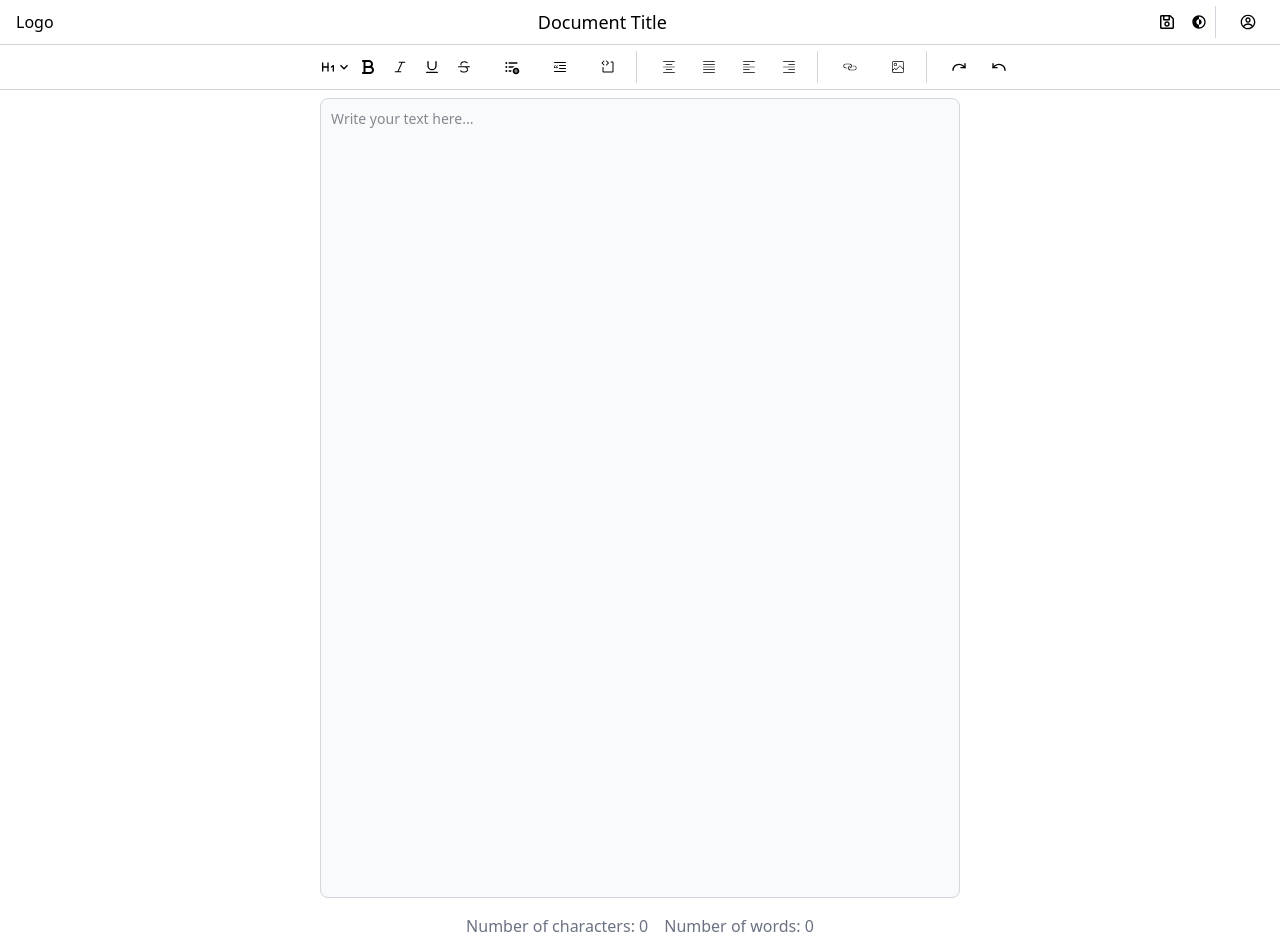
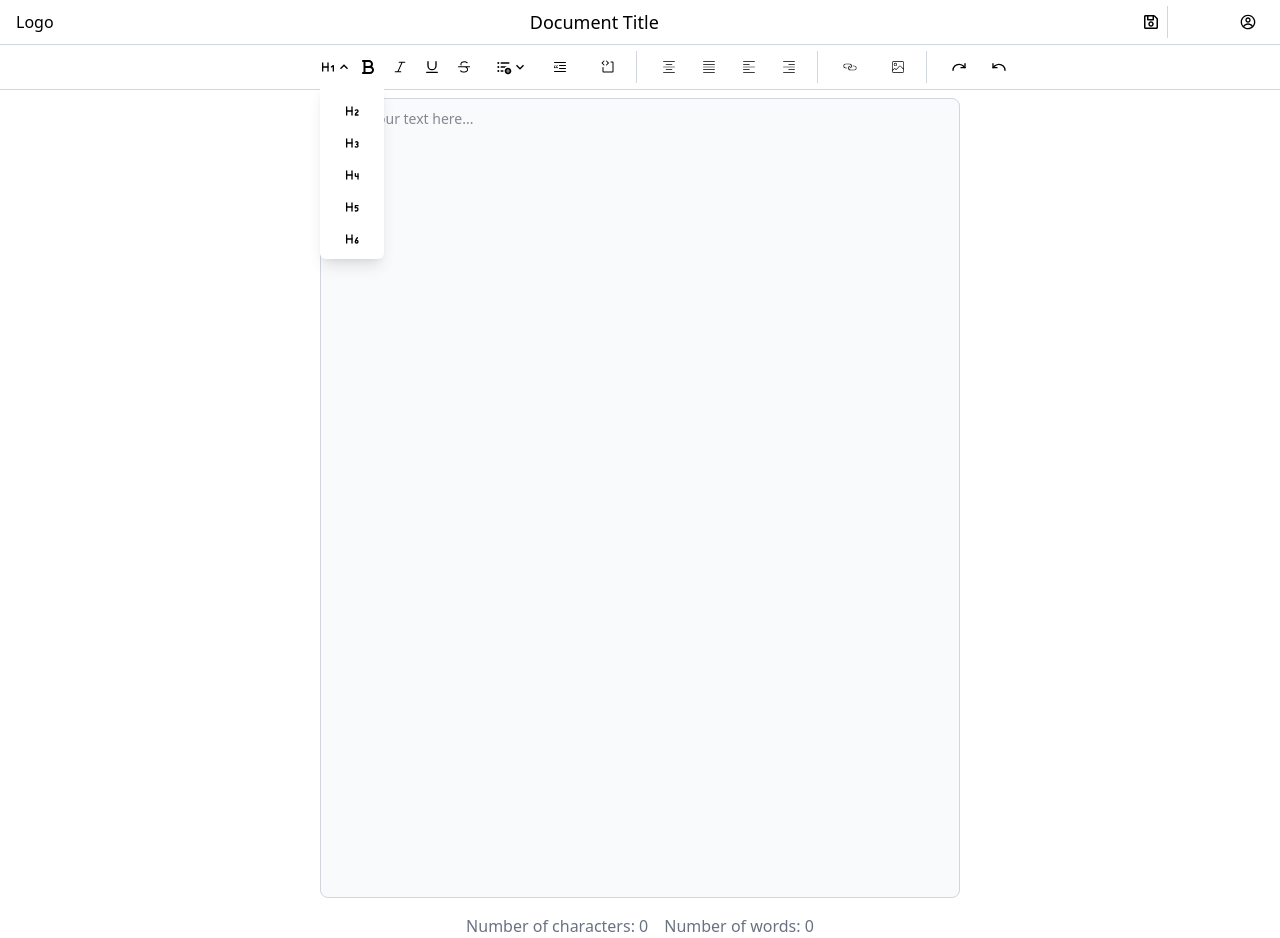
Before and after one commit to adebomiolusegun/My-text-editor, a React (Vite) app: page / in a window 1280 px wide. Both pictures are taken after a click on the button 336 px from the left and 67 px from the top of the page. Built offline with nearby package versions, Linux system fonts and the light colour scheme.

Commit message:
updated ui

```diff
--- a/src/UI/headerComponents/HeaderActions.tsx
+++ b/src/UI/headerComponents/HeaderActions.tsx
@@ -1,10 +1,19 @@
-import { CgDarkMode } from "react-icons/cg";
 import { FaRegSave } from "react-icons/fa";
 import Profile from "./Profile";
+import { CiSun } from "react-icons/ci";
+import { LuMoonStar } from "react-icons/lu";
+import { useDropDownStore } from "@store/DropDownStore";
+
+import type { TextFormatProps } from "src/types";
 // import { LuUndo } from "react-icons/lu";
 // import { LuRedo } from "react-icons/lu";
 
-function HeaderActions() {
+function HeaderActions({ id }: TextFormatProps) {
+  const open = useDropDownStore((state) => state.isOpen);
+  const toggle = useDropDownStore((state) => state.toggle);
+
+  const isOpen = open === id;
+
   return (
     <div className="flex w-auto gap-4 justify-around items-center rounded-md h-7">
       <div className=" headerActionDivider">
@@ -12,9 +21,17 @@ function HeaderActions() {
           <button className="headerBtn">
             <FaRegSave className="" />
           </button>
-          <button className="headerBtn">
-            <CgDarkMode />
-          </button>
+        </div>
+        <div className="flex ">
+          {isOpen ? (
+            <button className="headerBtn" onClick={() => toggle(id)}>
+              <LuMoonStar className="hidden dark:block" />
+            </button>
+          ) : (
+            <button className="headerBtn" onClick={() => toggle(id)}>
+              <CiSun className="hidden dark:block" />
+            </button>
+          )}
         </div>
         <button className="headerBtn">
           <Profile />
@@ -24,4 +41,6 @@ function HeaderActions() {
   );
 }
 
+<HeaderActions id="themeToggle" />;
+
 export default HeaderActions;
--- a/src/UI/toolsBarComponents/paragraphFormatting/BulletList.tsx
+++ b/src/UI/toolsBarComponents/paragraphFormatting/BulletList.tsx
@@ -1,12 +1,41 @@
-import { MdFormatListBulletedAdd } from "react-icons/md";
+import { useDropDownStore } from "@store/DropDownStore";
+import {
+  MdFormatListBulletedAdd,
+  MdOutlineKeyboardArrowDown,
+  MdOutlineKeyboardArrowUp,
+} from "react-icons/md";
+import { PiListBulletsLight } from "react-icons/pi";
+import type { TextFormatProps } from "src/types";
 
-function BulletList() {
+function BulletList({ id }: TextFormatProps) {
+  const bulletOpen = useDropDownStore((state) => state.isOpen);
+  const toggle = useDropDownStore((state) => state.toggle);
+
+  const isOpen = bulletOpen === id;
+
   return (
     <div>
-      <button className="toolsBarBtn">
+      <button onClick={() => toggle(id)} className="toolsBarBtn">
         <MdFormatListBulletedAdd />
+        {isOpen ? <MdOutlineKeyboardArrowUp /> : <MdOutlineKeyboardArrowDown />}
       </button>
+      {isOpen ? (
+        <div className="dropdownContainer">
+          <button className="toolsBarBtn">
+            <PiListBulletsLight />
+          </button>
+          <button className="toolsBarBtn">
+            <PiListBulletsLight />
+          </button>
+          <button className="toolsBarBtn">
+            <PiListBulletsLight />
+          </button>
+        </div>
+      ) : null}
     </div>
   );
 }
+
+<BulletList id="bulletList" />;
+
 export default BulletList;
--- a/src/UI/toolsBarComponents/textFormatting/TextFormat.tsx
+++ b/src/UI/toolsBarComponents/textFormatting/TextFormat.tsx
@@ -1,17 +1,58 @@
-import { LuHeading1 } from "react-icons/lu";
+import {
+  LuHeading1,
+  LuHeading2,
+  LuHeading3,
+  LuHeading4,
+  LuHeading5,
+  LuHeading6,
+} from "react-icons/lu";
 import { FaBold } from "react-icons/fa6";
 import { GoItalic } from "react-icons/go";
 import { LuUnderline } from "react-icons/lu";
 import { GoStrikethrough } from "react-icons/go";
 import { MdOutlineKeyboardArrowDown } from "react-icons/md";
+import { MdOutlineKeyboardArrowUp } from "react-icons/md";
+import { useDropDownStore } from "@store/DropDownStore";
+import type { TextFormatProps } from "src/types";
 
-function TextFormat() {
+function TextFormat({ id }: TextFormatProps) {
+  const HeadingOpen = useDropDownStore((state) => state.isOpen);
+  const toggle = useDropDownStore((state) => state.toggle);
+
+  const isOpen = HeadingOpen === id;
+
   return (
     <div className="flex">
-      <button className="toolsBarBtn">
-        <LuHeading1 />
-        <MdOutlineKeyboardArrowDown />
-      </button>
+      <div>
+        <button onClick={() => toggle(id)} className="toolsBarBtn">
+          <LuHeading1 />
+          {isOpen ? (
+            <MdOutlineKeyboardArrowUp />
+          ) : (
+            <MdOutlineKeyboardArrowDown />
+          )}
+        </button>
+        {isOpen ? (
+          <div className="dropdownContainer">
+            <div className="dropdownContent">
+              <LuHeading2 />
+            </div>
+            <div className="dropdownContent">
+              <LuHeading3 />
+            </div>
+            <div className="dropdownContent">
+              <LuHeading4 />
+            </div>
+            <div className="dropdownContent">
+              <LuHeading5 />
+            </div>
+            <div className="dropdownContent">
+              <LuHeading6 />
+            </div>
+          </div>
+        ) : null}
+      </div>
+
       <button className="toolsBarBtn">
         <FaBold />
       </button>
@@ -28,4 +69,6 @@ function TextFormat() {
   );
 }
 
+<TextFormat id="textFormat" />;
+
 export default TextFormat;
--- a/src/components/Footer.tsx
+++ b/src/components/Footer.tsx
@@ -1,5 +1,3 @@
-import React from "react";
-
 function Footer() {
   return (
     <div className=" flex mt-4 gap-4 justify-center items-center text-gray-500">
--- a/src/components/ToolsBar.tsx
+++ b/src/components/ToolsBar.tsx
@@ -12,8 +12,8 @@ function ToolsBar() {
     <div className="w-full border-b border-gray-300">
       <div className="flex gap-4 h-11 px-4 sm:px-4 w-full sm:w-4/5  md:w-3/4 lg:w-1/2 lg:px-0 mx-auto items-center">
         <div className=" flex gap-4 border-r pr-3 border-gray-300">
-          <TextFormat />
-          <BulletList />
+          <TextFormat id="textFormat" />
+          <BulletList id="bulletList" />
           <BlockQuote />
           <CodeBlock />
         </div>
--- a/src/index.css
+++ b/src/index.css
@@ -10,4 +10,10 @@
   .headerActionDivider {
     @apply flex gap-4 justify-around items-center rounded-md h-7;
   }
+  .dropdownContainer {
+    @apply flex flex-col  absolute bg-white  shadow-lg rounded-md px-4 py-2;
+  }
+  .dropdownContent {
+    @apply flex flex-col mt-2 hover:bg-gray-200 cursor-pointer rounded-md px-2 py-1;
+  }
 }
--- /dev/null
+++ b/src/store/DropDownStore.tsx
@@ -0,0 +1,7 @@
+import type { DropDownState } from "src/types";
+import { create } from "zustand";
+
+export const useDropDownStore = create<DropDownState>((set) => ({
+  isOpen: null,
+  toggle: (id) => set((state) => ({ isOpen: state.isOpen === id ? null : id })),
+}));
--- /dev/null
+++ b/src/store/TextAreaStore.tsx
@@ -0,0 +1,7 @@
+import type { TextAreaState } from "src/types";
+import { create } from "zustand";
+
+export const useTextAreaStore = create<TextAreaState>((set) => ({
+  textAreaContent: "",
+  setTextAreaContent: (content) => set({ textAreaContent: content }),
+}));
--- /dev/null
+++ b/src/types.ts
@@ -0,0 +1,13 @@
+export interface DropDownState {
+  isOpen: string | null;
+  toggle: (id: string) => void;
+}
+
+export interface TextFormatProps {
+  id: string;
+}
+
+export interface TextAreaState {
+  textAreaContent: string;
+  setTextAreaContent: (content: string) => void;
+}
--- a/tsconfig.app.json
+++ b/tsconfig.app.json
@@ -22,6 +22,7 @@
       "@components/*": ["src/components/*"],
       "@features/*": ["src/features/*"],
       "@UI/*": ["src/UI/*"],
+      "@store/*": ["src/store/*"],
       "@utils/*": ["src/utils/*"],
       "@hooks/*": ["src/hooks/*"],
       "@styles/*": ["src/styles/*"]
--- a/vite.config.ts
+++ b/vite.config.ts
@@ -15,6 +15,7 @@ export default defineConfig({
       "@utils": path.resolve(__dirname, "./src/utils"),
       "@hooks": path.resolve(__dirname, "./src/hooks"),
       "@styles": path.resolve(__dirname, "./src/styles"),
+      "@store": path.resolve(__dirname, "./src/store"),
     },
   },
 });
```
